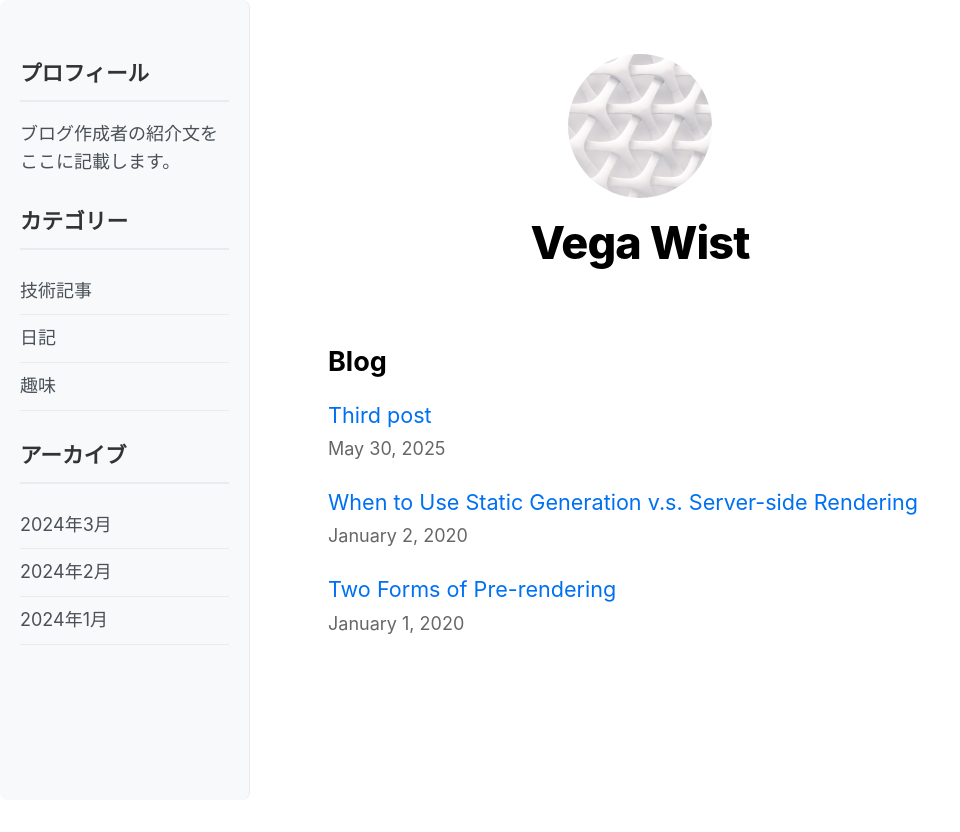
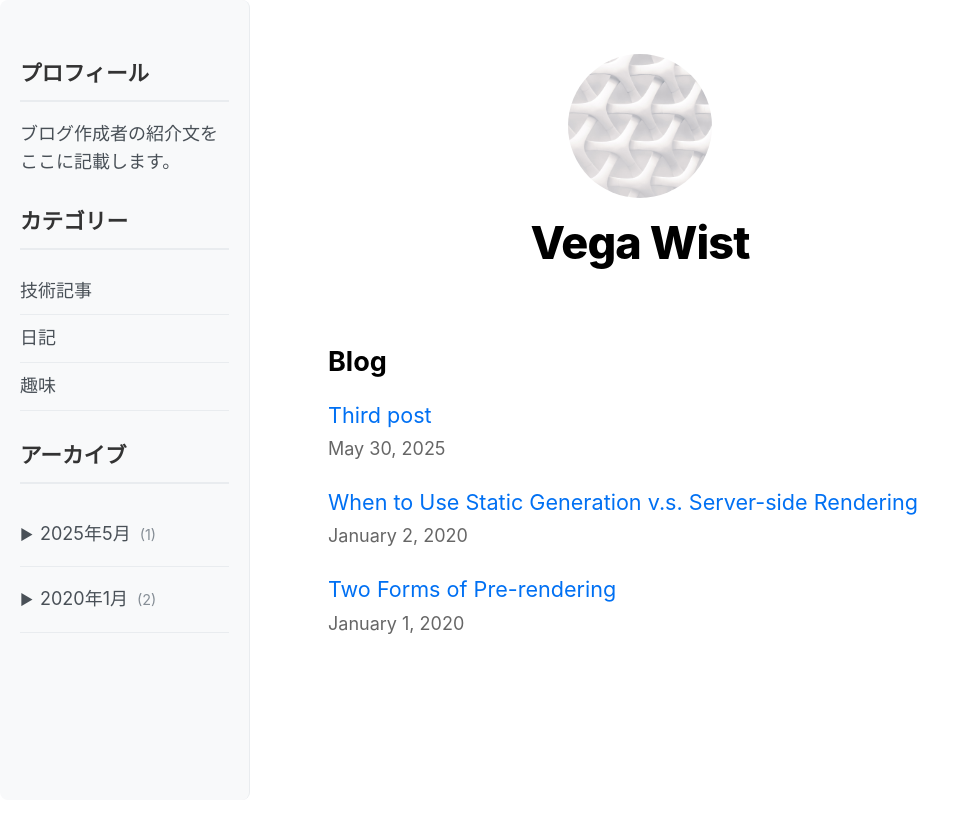
Before and after one commit to vega189674/nextjs-blog, a Next.js app: page / in a window 1280 px wide. Shown: the top 832 px of the page, without its empty margins (0-960 px from the left). Built offline with nearby package versions, Linux system fonts and the light colour scheme.

Commit message:
アーカイブ追加

```diff
--- a/components/Sidebar.js
+++ b/components/Sidebar.js
@@ -1,6 +1,25 @@
+import { useState, useEffect } from 'react';
 import styles from '../styles/Sidebar.module.css';
+import Link from 'next/link';
 
 export default function Sidebar() {
+  const [archiveData, setArchiveData] = useState({});
+  const [expandedMonths, setExpandedMonths] = useState({});
+
+  useEffect(() => {
+    fetch('/api/archive')
+      .then(response => response.json())
+      .then(data => setArchiveData(data))
+      .catch(error => console.error('アーカイブデータの取得に失敗しました:', error));
+  }, []);
+
+  const toggleMonth = (month) => {
+    setExpandedMonths(prev => ({
+      ...prev,
+      [month]: !prev[month]
+    }));
+  };
+
   return (
     <div className={styles.sidebar}>
       <div className={styles.sidebarContent}>
@@ -15,10 +34,34 @@ export default function Sidebar() {
         </ul>
 
         <h3>アーカイブ</h3>
-        <ul>
-          <li>2024年3月</li>
-          <li>2024年2月</li>
-          <li>2024年1月</li>
+        <ul className={styles.archiveTree}>
+          {Object.entries(archiveData).map(([month, data]) => (
+            <li key={month}>
+              <div
+                className={styles.monthToggle}
+                onClick={() => toggleMonth(month)}
+              >
+                <span className={styles.arrow}>
+                  {expandedMonths[month] ? '▼' : '▶'}
+                </span>
+                {month}
+                <span className={styles.count}>
+                  ({data.posts.length})
+                </span>
+              </div>
+              {expandedMonths[month] && (
+                <ul className={styles.postList}>
+                  {data.posts.map(post => (
+                    <li key={post.id}>
+                      <Link href={`/posts/${post.id}`}>
+                        {post.title}
+                      </Link>
+                    </li>
+                  ))}
+                </ul>
+              )}
+            </li>
+          ))}
         </ul>
       </div>
     </div>
--- a/lib/posts.js
+++ b/lib/posts.js
@@ -81,3 +81,38 @@ export async function getPostData(id) {
     ...matterResult.data,
   };
 }
+
+export function getArchiveData() {
+  const allPosts = getSortedPostsData();
+  const archiveData = {};
+
+  allPosts.forEach((post) => {
+    const date = new Date(post.date);
+    const yearMonth = `${date.getFullYear()}年${date.getMonth() + 1}月`;
+
+    if (!archiveData[yearMonth]) {
+      archiveData[yearMonth] = {
+        expanded: false,
+        posts: []
+      };
+    }
+
+    archiveData[yearMonth].posts.push({
+      id: post.id,
+      title: post.title,
+      date: post.date
+    });
+  });
+
+  // 年月でソート（降順）
+  return Object.entries(archiveData)
+    .sort(([a], [b]) => {
+      const dateA = new Date(a.replace(/年|月/g, '-'));
+      const dateB = new Date(b.replace(/年|月/g, '-'));
+      return dateB - dateA;
+    })
+    .reduce((sorted, [key, value]) => {
+      sorted[key] = value;
+      return sorted;
+    }, {});
+}
--- /dev/null
+++ b/pages/api/archive.js
@@ -0,0 +1,38 @@
+import { getSortedPostsData } from '../../lib/posts';
+
+export default function handler(req, res) {
+  const allPosts = getSortedPostsData();
+  const archiveData = {};
+
+  allPosts.forEach((post) => {
+    const date = new Date(post.date);
+    const yearMonth = `${date.getFullYear()}年${date.getMonth() + 1}月`;
+
+    if (!archiveData[yearMonth]) {
+      archiveData[yearMonth] = {
+        expanded: false,
+        posts: []
+      };
+    }
+
+    archiveData[yearMonth].posts.push({
+      id: post.id,
+      title: post.title,
+      date: post.date
+    });
+  });
+
+  // 年月でソート（降順）
+  const sortedArchive = Object.entries(archiveData)
+    .sort(([a], [b]) => {
+      const dateA = new Date(a.replace(/年|月/g, '-'));
+      const dateB = new Date(b.replace(/年|月/g, '-'));
+      return dateB - dateA;
+    })
+    .reduce((sorted, [key, value]) => {
+      sorted[key] = value;
+      return sorted;
+    }, {});
+
+  res.status(200).json(sortedArchive);
+}
--- a/styles/Sidebar.module.css
+++ b/styles/Sidebar.module.css
@@ -68,3 +68,55 @@
 .sidebar::-webkit-scrollbar-thumb:hover {
   background: #555;
 }
+
+/* アーカイブツリーのスタイル */
+.archiveTree {
+  list-style: none;
+  padding: 0;
+  margin: 0;
+}
+
+.monthToggle {
+  display: flex;
+  align-items: center;
+  padding: 0.5rem 0;
+  cursor: pointer;
+  transition: color 0.2s ease;
+}
+
+.monthToggle:hover {
+  color: #228be6;
+}
+
+.arrow {
+  display: inline-block;
+  width: 20px;
+  font-size: 0.8rem;
+}
+
+.count {
+  margin-left: 0.5rem;
+  font-size: 0.8rem;
+  color: #868e96;
+}
+
+.postList {
+  list-style: none;
+  padding-left: 1.5rem;
+  margin: 0.5rem 0;
+}
+
+.postList li {
+  padding: 0.3rem 0;
+  font-size: 0.9rem;
+}
+
+.postList a {
+  color: #495057;
+  text-decoration: none;
+  transition: color 0.2s ease;
+}
+
+.postList a:hover {
+  color: #228be6;
+}
```
